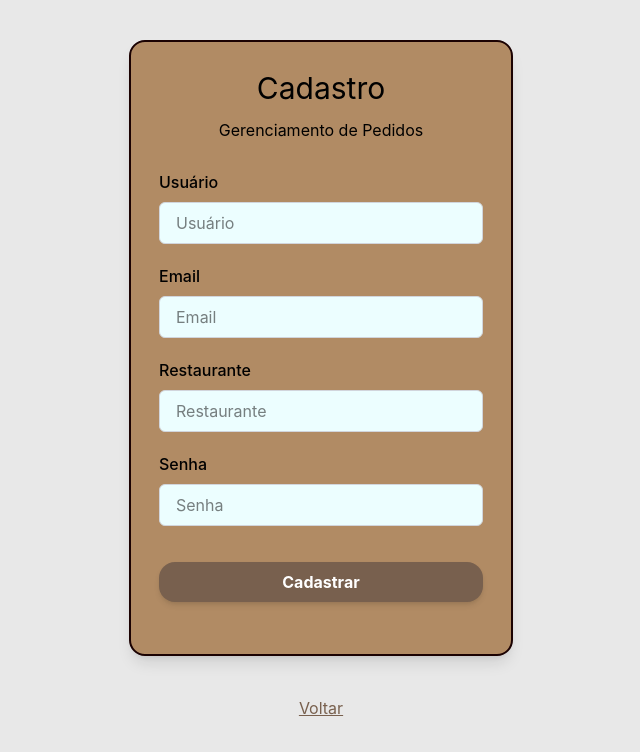
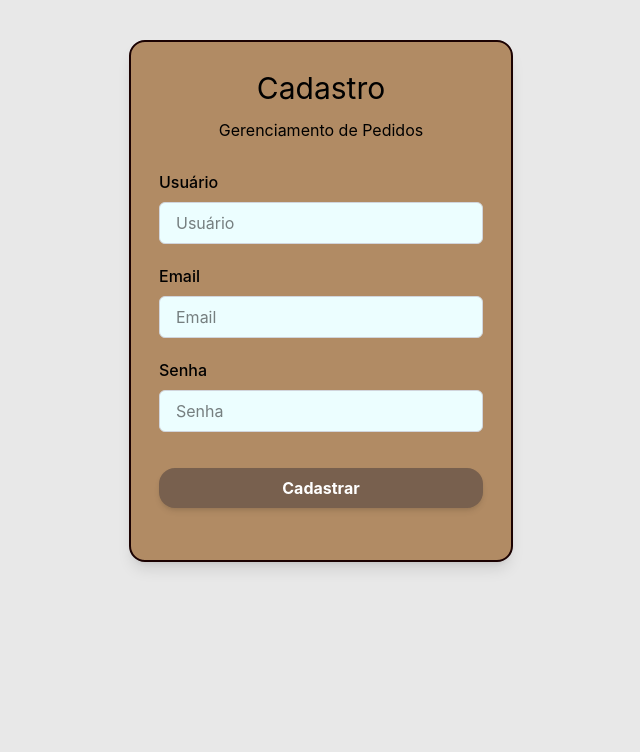
Before and after one commit to fcp-team/restaurant-order-manager, a Next.js app: page /cadastro in a window 1280 px wide. Shown: the top 752 px of the page, without its empty margins (319-959 px from the left). Built offline with nearby package versions, Linux system fonts and the light colour scheme.

Commit message:
feat: adiciona página de registro do administrador (único acesso) (#41)

```diff
--- /dev/null
+++ b/src/app/api/auth/cadastrar/route.ts
@@ -0,0 +1,30 @@
+import { NextResponse } from "next/server"
+import { RepositorioUsuario } from "@/server/repositories/usuario.repositorio"
+import ServicoUsuario from "@/server/services/usuario.servico"
+import { UsuarioPayload } from "@/lib/dtos/usuario"
+
+const servicoUsuario = new ServicoUsuario(new RepositorioUsuario())
+
+export async function POST(request: Request) {
+  try {
+    const payload: UsuarioPayload = await request.json()
+
+    const { nome, email, senha, funcao } = payload
+    if (!nome || !email || !senha || !funcao) {
+      return NextResponse.json(
+        { error: "Todos os campos são obrigatórios" },
+        { status: 400 }
+      )
+    }
+
+    await servicoUsuario.criarUsuario(payload)
+    return NextResponse.json({ message: "Usuário criado com sucesso!" })
+
+  } catch (reason) {
+    console.error(reason)
+    return NextResponse.json(
+      { error: "Falha ao registrar usuário" },
+      { status: 401 }
+    )
+  }
+}
--- a/src/app/cadastro/page.tsx
+++ b/src/app/cadastro/page.tsx
@@ -1,40 +1,74 @@
 "use client"
 
-import Link from "next/link";
+import { SubmitEvent, useRef } from "react";
+import { useRouter } from "next/navigation";
+import { UsuarioPayload } from "@/lib/dtos/usuario";
+import { Funcao } from "@/lib/enums/funcao";
 
 export default function CadastroAdmin() {
+  const router = useRouter()
+
+  const inputUsuarioRef = useRef<HTMLInputElement>(null)
+  const inputEmailRef = useRef<HTMLInputElement>(null)
+  const inputSenhaRef = useRef<HTMLInputElement>(null)
+
+  async function handleSubmit(event: SubmitEvent<HTMLFormElement>) {
+    event.preventDefault()
+
+    const formData = new FormData(event.currentTarget)
+    const data: UsuarioPayload = {
+      nome: String(formData.get("usuario")),
+      email: String(formData.get("email")),
+      senha: String(formData.get("senha")),
+      funcao: Funcao.ADMIN,
+    }
+
+    try {
+      await fetch("/api/auth/cadastrar", {
+        method: "POST",
+        headers: { "content-type": "application/json" },
+        body: JSON.stringify(data)
+      })
+
+      router.push("/admin")
+
+    } catch (reason) {
+      console.error(reason)
+      alert("Falha ao registrar o administrador: " + reason)
+
+    } finally {
+      formData.keys().forEach((key) => formData.set(key, ""))
+      inputUsuarioRef.current!.value = ""
+      inputEmailRef.current!.value = ""
+      inputSenhaRef.current!.value = ""
+    }
+  }
+
   return (
     <>
       <div className="w-full max-w-96 flex flex-col justify-center bg-[var(--color-surface)] rounded-2xl shadow-lg p-7 py-4 m-10 mx-auto border-2 border-[var(--color-surface-border)]">
         <h2 className="text-3xl text-center m-3 mb-3">Cadastro</h2>
         <p className="text-center mb-7">Gerenciamento de Pedidos</p>
-            <form action="" method="post" className="flex flex-col">
+
+        <form action="" method="post" className="flex flex-col" onSubmit={handleSubmit}>
 
           <div className="mb-5">
             <label htmlFor="usuario" className="block text-[var(--color-text-primary)]-700 font-medium mb-2">Usuário</label>
-                <input type="text" name="usuario" id="usuario" placeholder="Usuário" required className="w-full px-4 py-2 border border-gray-300 rounded-md bg-cyan-50 focus:outline-none focus:ring-2 focus:caret-green-950"/>
+            <input type="text" name="usuario" id="usuario" placeholder="Usuário" required ref={inputUsuarioRef} className="w-full px-4 py-2 border border-gray-300 rounded-md bg-cyan-50 focus:outline-none focus:ring-2 focus:caret-green-950" />
           </div>
 
           <div className="mb-5">
             <label htmlFor="email" className="block text-[var(--color-text-primary)]-700 font-medium mb-2">Email</label>
-                <input type="email" name="email" id="email" placeholder="Email" required className="w-full px-4 py-2 border border-gray-300 rounded-md bg-cyan-50 focus:outline-none focus:ring-2 focus:caret-green-950"/>
-                </div>
-
-                <div className="mb-5">
-                  <label htmlFor="restaurante" className="block text-[var(--color-text-primary)]-700 font-medium mb-2">Restaurante</label>
-                <input type="text" name="restaurante" id="restaurante" placeholder="Restaurante" required className="w-full px-4 py-2 border border-gray-300 rounded-md bg-cyan-50 focus:outline-none focus:ring-2 focus:caret-green-950"/>
+            <input type="email" name="email" id="email" placeholder="Email" required ref={inputEmailRef} className="w-full px-4 py-2 border border-gray-300 rounded-md bg-cyan-50 focus:outline-none focus:ring-2 focus:caret-green-950" />
           </div>
 
           <div>
             <label htmlFor="senha" className="block text-[var(--color-text-primary)]-700 font-medium mb-2">Senha</label>
-                <input type="password" name="senha" id="senha" placeholder="Senha" required minLength={7} className="w-full px-4 py-2 border border-gray-300 rounded-md bg-cyan-50 focus:outline-none focus:ring-2 focus:caret-green-950"/>
+            <input type="password" name="senha" id="senha" placeholder="Senha" required minLength={7} ref={inputSenhaRef} className="w-full px-4 py-2 border border-gray-300 rounded-md bg-cyan-50 focus:outline-none focus:ring-2 focus:caret-green-950" />
           </div>
 
-                <input type="submit" value="Cadastrar" className="cursor-pointer bg-[var(--color-button-auth)] transition duration-300 hover:bg-[var(--color-button-auth-hover)] rounded-2xl p-2 px-5 my-9 min-w-[200px] shadow-md text-[var(--color-text-inverse)] font-bold"/>
+          <input type="submit" value="Cadastrar" className="cursor-pointer bg-[var(--color-button-auth)] transition duration-300 hover:bg-[var(--color-button-auth-hover)] rounded-2xl p-2 px-5 my-9 min-w-[200px] shadow-md text-[var(--color-text-inverse)] font-bold" />
         </form>
-       </div>
-       <div className="flex justify-center items-center">
-        <Link href={"/login"} className="mb-5 text-center underline text-[var(--color-button-auth)] transition duration-300 hover:text-[var(--color-button-auth-hover)]">Voltar</Link>
       </div>
     </>
   );
--- a/src/proxy.ts
+++ b/src/proxy.ts
@@ -1,15 +1,33 @@
 import { NextRequest, NextResponse } from "next/server";
 import { cookies } from "next/headers";
 import { autorizar, verificarToken } from "./lib/auth";
+import ServicoUsuario from "./server/services/usuario.servico";
+import { RepositorioUsuario } from "./server/repositories/usuario.repositorio";
+import { Funcao } from "./lib/enums/funcao";
 
 export async function proxy(request: NextRequest) {
   try {
+    const { pathname } = request.nextUrl
+
+    if (
+      pathname.startsWith("/cadastro") ||
+      pathname.startsWith("/api/auth/cadastrar")
+    ) {
+      const admins = await new ServicoUsuario(new RepositorioUsuario())
+        .listarPorFuncao(Funcao.ADMIN) || []
+
+      if (admins.length > 0) return NextResponse.json(
+        { error: "Recurso indisponível" },
+        { status: 404 }
+      )
+      return NextResponse.next()
+    }
+
     const cookieStore = await cookies()
     const token = cookieStore.get("auth_token")?.value || ""
 
     const usuario = verificarToken(token)
 
-    const { pathname } = request.nextUrl
 
     if (pathname.startsWith("/api/pedidos")) {
       return NextResponse.next()
@@ -39,6 +57,7 @@ export const config = {
     "/api/pedido/:path*",
     "/api/pedidos",
     "/api/usuarios/:path*",
-    // "/api/auth/registrar"
+    "/api/auth/cadastrar",
+    "/cadastro"
   ]
 }
```
Lines whose indentation alone changed are shown as unchanged.
